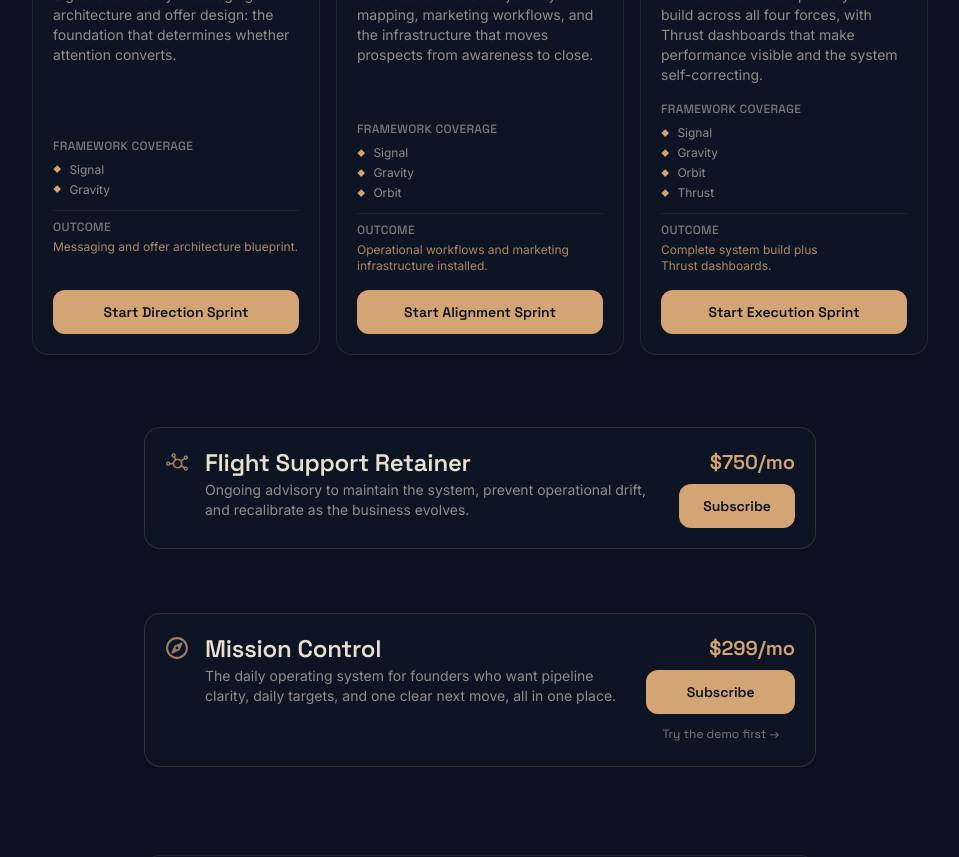
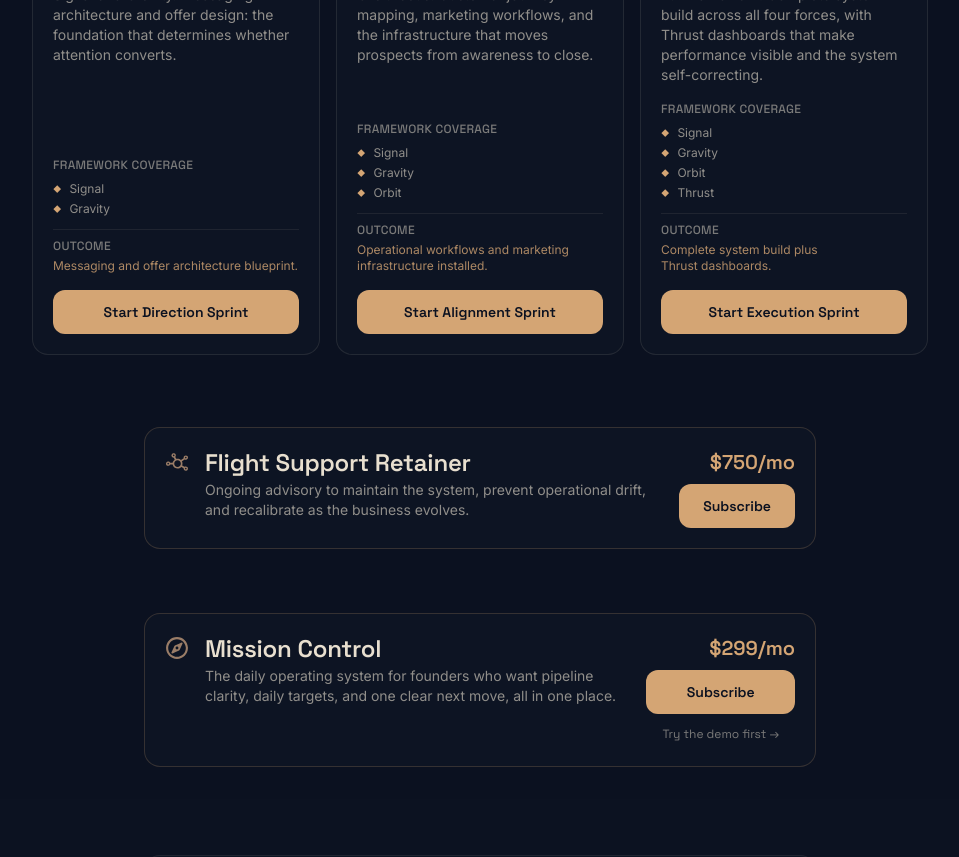
Before and after one commit to jordanknight1992-dotcom/cosmic-reach-creative, a Next.js app: page /pricing in a window 1280 px wide. Shown: the part 1640-2497 px from the top of the page, without its empty margins (160-1119 px from the left). Built offline with nearby package versions, Linux system fonts and the light colour scheme.

Commit message:
Fix sprint card framework coverage alignment across columns

```diff
--- a/src/app/pricing/page.tsx
+++ b/src/app/pricing/page.tsx
@@ -210,7 +210,7 @@ export default function PricingPage() {
                 <p className="text-sm text-starlight/60 mb-4 flex-1">
                   {tier.description}
                 </p>
-                <div className="space-y-3 flex-1">
+                <div className="space-y-3 mt-auto">
                   <div>
                     <p className="text-xs font-display font-medium tracking-wide text-starlight/50 uppercase mb-2">
                       Framework coverage
```
